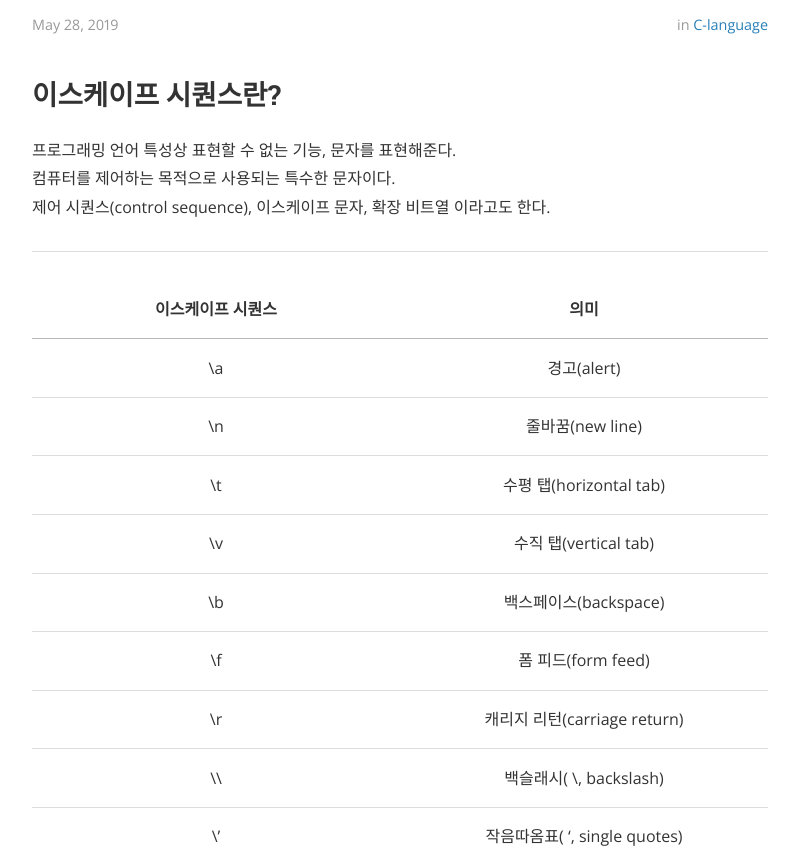
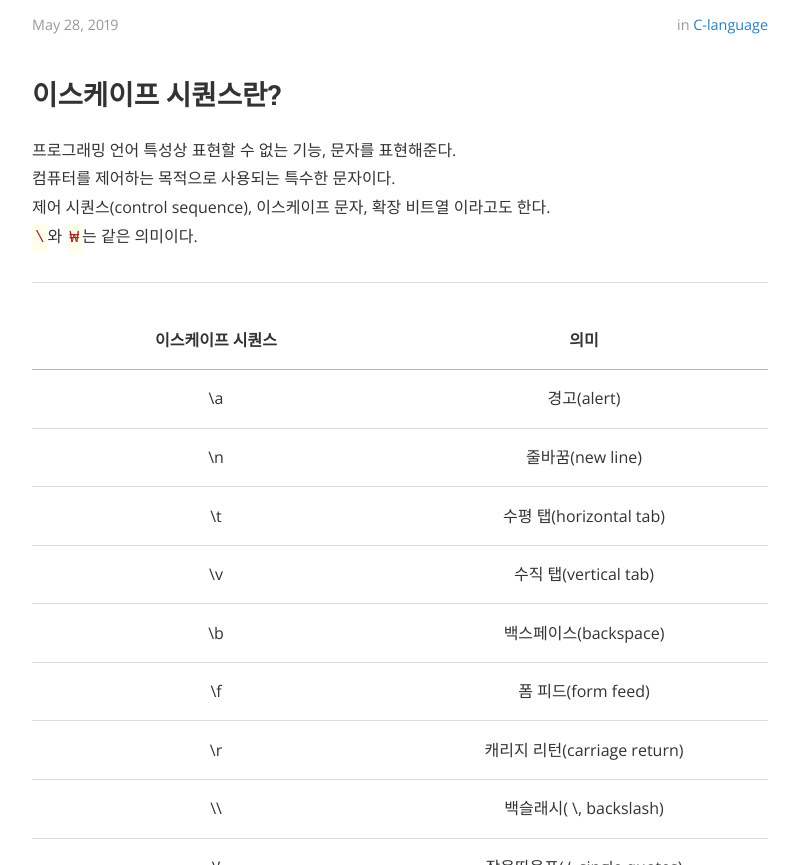
Before and after one commit to atomic0x90/atomic0x90.github.io, a Jekyll site: the page built from _posts/2019-05-28-C-Language-escape-sequence.markdown, in a window 1280 px wide and 900 px high, scrolled down 472 px, cut to the strip 35-900 px from the top of the window. Shown: the whole strip, without its empty margins (240-1039 px from the left). Built offline with Jekyll 4.4.1, drawn with Linux system fonts in a browser that asks for light colours; nearby versions of some CDN libraries; comment, search, counter and statistics services are not loaded.

Commit message:
Add backslash same meaning

```diff
--- a/_posts/2019-05-28-C-Language-escape-sequence.markdown
+++ b/_posts/2019-05-28-C-Language-escape-sequence.markdown
@@ -16,6 +16,7 @@ cover: "/assets/instacode.png"
 프로그래밍 언어 특성상 표현할 수 없는 기능, 문자를 표현해준다.
 컴퓨터를 제어하는 목적으로 사용되는 특수한 문자이다.
 제어 시퀀스(control sequence), 이스케이프 문자, 확장 비트열 이라고도 한다.
+`\`와 `₩`는 같은 의미이다.
 
 ---
 
```
